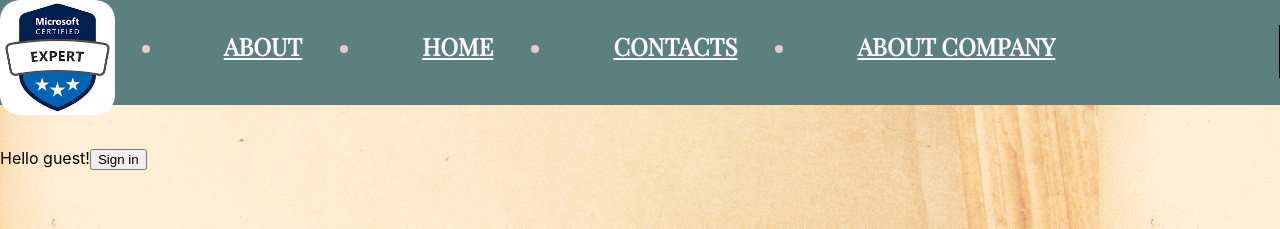
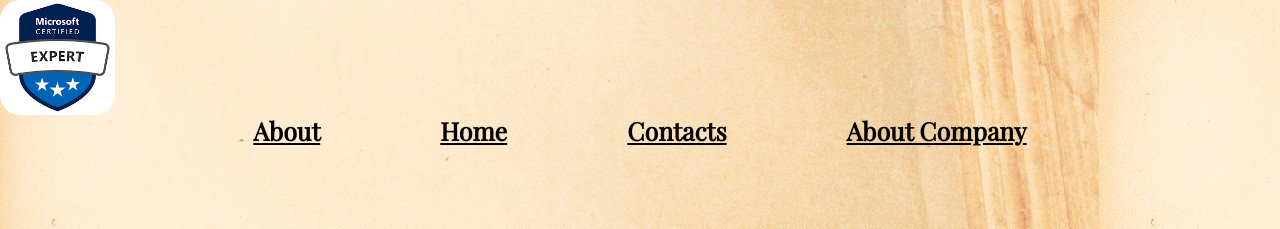
Before and after one commit to nazik456/test, a React (Create React App) app: page /products/1 in a window 1280 px wide. Shown: the top 229 px of the page. Built offline with nearby package versions, Linux system fonts and the light colour scheme; no server answers; the database is empty.

Commit message:
nav changed

```diff
--- a/src/components/Nav/Nav.css
+++ b/src/components/Nav/Nav.css
@@ -1,53 +1,44 @@
+@import url("https://fonts.googleapis.com/css2?family=Playfair+Display&display=swap");
 
-@import url('https://fonts.googleapis.com/css2?family=Playfair+Display&display=swap');
+.Nav .NavItem a {
+  color: rgb(0, 0, 0);
+  display: flex;
+   font-size: 25px;
+  font-family: "Playfair Display", serif;
 
-
-  .Nav .NavItem a {
-    color: rgb(254, 251, 251);
-    display: flex;
-
-
-    font-family: 'Playfair Display', serif;
-
-
-  }
-
-
+}
 
 .ul {
   display: flex;
   justify-content: center;
   position: relative;
-  height: 53px;
+  height: 70px;
+}
 
-}
-.NavMonth{
- background-color: rgb(92, 128, 128);
-  margin-top: -174px;
-padding: 80px ;
+.Nav ul {
+  margin-top: -10px;
+  font-size: 30px;
 
-
-
-}
-.Nav ul{
-  margin-top: -80px;  font-size: 16px;
-
-  color:#dfcdcd;
+  color: #892d2d;
   font-weight: 700;
   background: none;
   border: 0;
   cursor: pointer;
-  transition: 0.8s;
+  transition: 0.10s;
   padding: 0 5px;
-  border-right: 1px solid #000;
-
 
 }
 .NavItem {
   padding: 5px 60px;
-  text-transform: uppercase;
-  font-size: 150%;
-
-
 
 }
+.NavItem a:hover {
+  text-transform: lowercase;
+  color: #651212;
+}
+.NavItem {
+  list-style: none;
+}
+.Nav div{
+  font-size: 100px;
+}
```
Also changed, not shown: src/components/Nav/Nav.js (+2 -6 lines).
